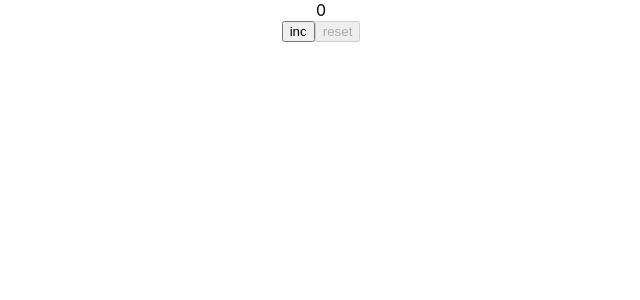
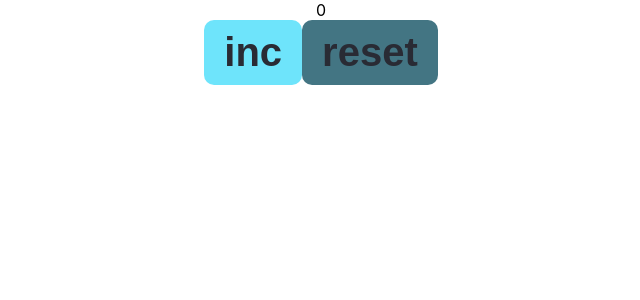
Before and after one commit to mvl3x/simple-counter, a React (Create React App) app: page / in a window 1280 px wide. Shown: the top 300 px of the page, without its empty margins (319-959 px from the left). Built offline with nearby package versions, Linux system fonts and the light colour scheme.

Commit message:
feat: add styles for Button

```diff
--- /dev/null
+++ b/src/components/Button/Button.module.css
@@ -0,0 +1,19 @@
+.button {
+    min-height: 60px;
+    background-color: rgba(110, 228, 251, 1.00);
+    padding: 10px 20px;
+    color: rgba(41, 43, 52, 1.00);
+    font-size: 40px;
+    font-weight: bold;
+    border: none;
+    border-radius: 10px;
+}
+
+.button:disabled {
+    background-color: rgba(67, 117, 131, 1.00);
+}
+
+.button:enabled:active {
+    background-color: rgba(41, 43, 52, 1.00);
+    color: rgba(67, 117, 131, 1.00);
+}
--- a/src/components/Button/Button.tsx
+++ b/src/components/Button/Button.tsx
@@ -1,4 +1,5 @@
 import { FC, ReactNode } from "react";
+import s from "./Button.module.css";
 
 type TButtonProps = {
   handleClick: () => void;
@@ -12,7 +13,7 @@ export const Button: FC<TButtonProps> = ({
   children,
 }) => {
   return (
-    <button onClick={handleClick} disabled={disabled}>
+    <button className={s.button} onClick={handleClick} disabled={disabled}>
       {children}
     </button>
   );
```
